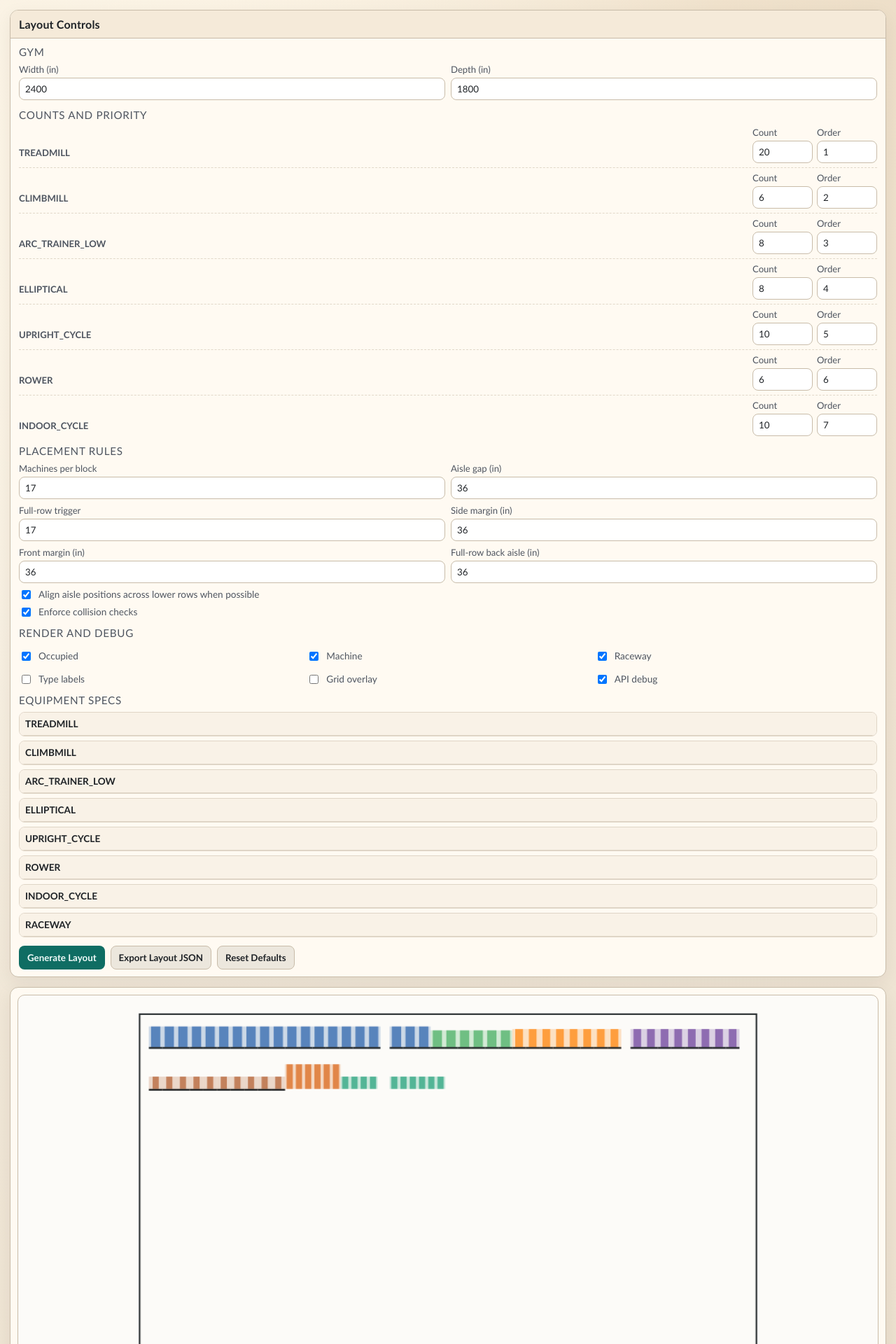
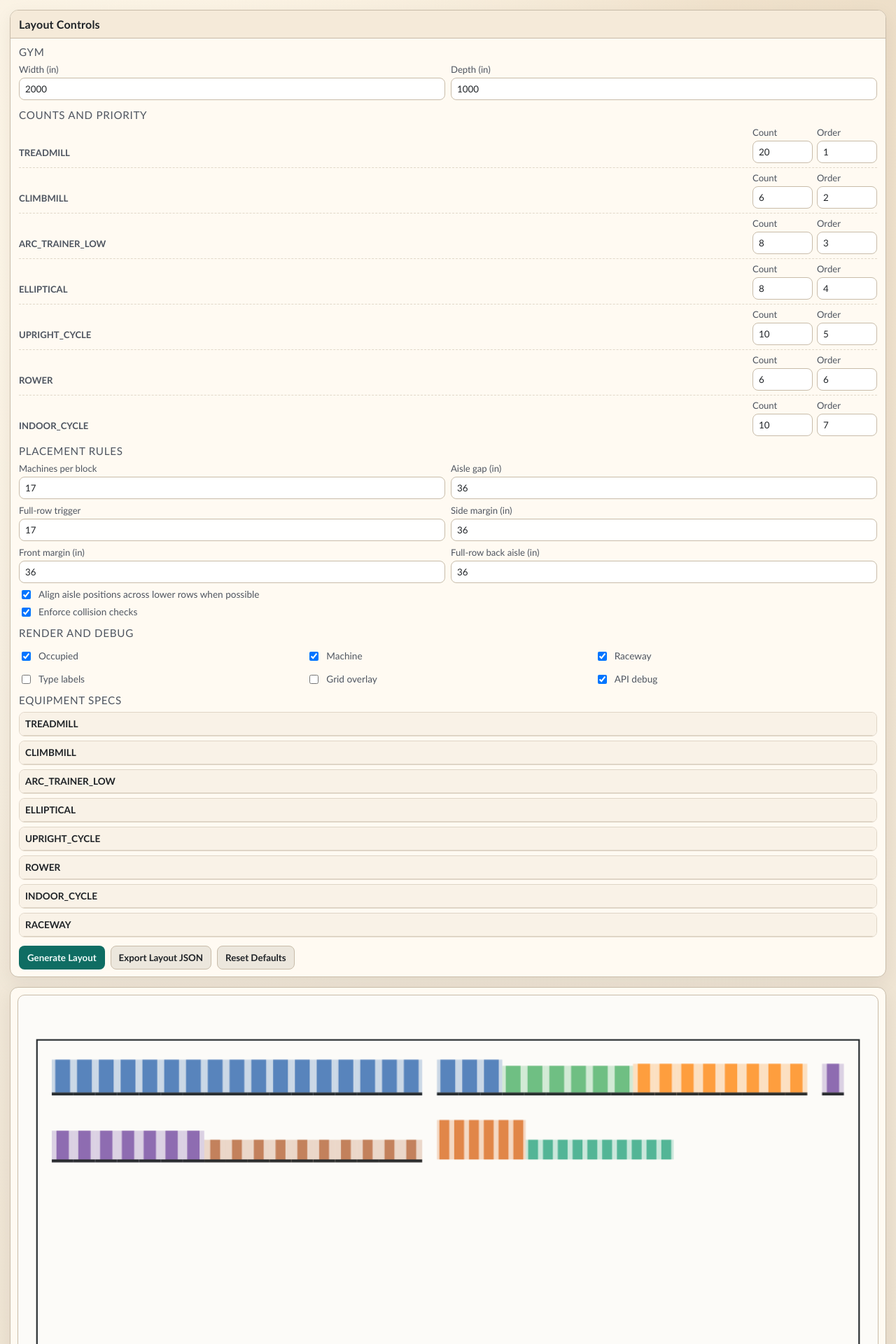
Before and after one commit to klayza/planetgen, a Flask app: page / in a window 1280 px wide. Shown: the top 1920 px of the page at 70% size. Run offline with Flask 3, Linux system fonts and the light colour scheme.

Commit message:
gym 2000

```diff
--- a/src/app.py
+++ b/src/app.py
@@ -157,8 +157,8 @@ def index():
 @app.post("/api/layout")
 def api_layout():
     payload = request.get_json(force=True) or {}
-    W = _float_or_default(payload.get("w"), 2400.0, minimum=1.0)  # 200 ft default
-    D = _float_or_default(payload.get("d"), 1800.0, minimum=1.0)  # 150 ft default
+    W = _float_or_default(payload.get("w"), 2000.0, minimum=1.0)
+    D = _float_or_default(payload.get("d"), 1000.0, minimum=1.0)
     type_order = _sanitize_type_order(payload.get("type_order"))
     counts = _sanitize_counts(payload.get("counts"), type_order)
     placement = _sanitize_placement(payload.get("placement"))
--- a/src/templates/index.html
+++ b/src/templates/index.html
@@ -849,8 +849,8 @@
     async function run() {
       const { counts, typeOrder } = collectCountsAndOrder();
       const body = {
-        w: Math.max(1, readNumericInput("gymW", 2400)),
-        d: Math.max(1, readNumericInput("gymD", 1800)),
+        w: Math.max(1, readNumericInput("gymW", 2000)),
+        d: Math.max(1, readNumericInput("gymD", 1000)),
         counts,
         type_order: typeOrder,
         placement: collectPlacement(),
@@ -872,8 +872,8 @@
     }
 
     function resetDefaults() {
-      document.getElementById("gymW").value = 2400;
-      document.getElementById("gymD").value = 1800;
+      document.getElementById("gymW").value = 2000;
+      document.getElementById("gymD").value = 1000;
       document.getElementById("rowCap").value = DEFAULT_PLACEMENT.row_cap;
       document.getElementById("aisleGap").value = DEFAULT_PLACEMENT.aisle_gap ?? 36;
       document.getElementById("fullRowTrigger").value = DEFAULT_PLACEMENT.full_row_trigger;
@@ -913,8 +913,8 @@
     }
 
     function init() {
-      document.getElementById("gymW").value = 2400;
-      document.getElementById("gymD").value = 1800;
+      document.getElementById("gymW").value = 2000;
+      document.getElementById("gymD").value = 1000;
       document.getElementById("rowCap").value = DEFAULT_PLACEMENT.row_cap;
       document.getElementById("aisleGap").value = DEFAULT_PLACEMENT.aisle_gap ?? 36;
       document.getElementById("fullRowTrigger").value = DEFAULT_PLACEMENT.full_row_trigger;
```
Also changed, not shown: 1 other file.
